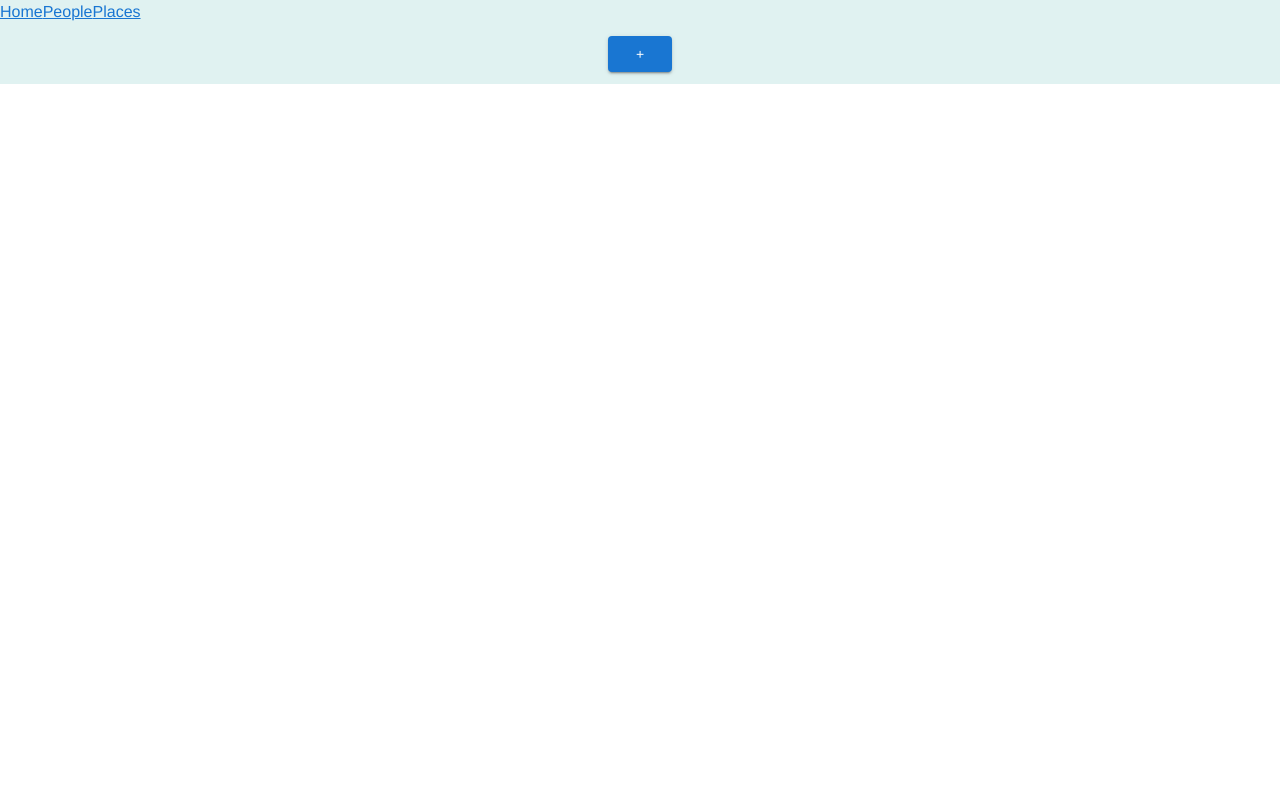
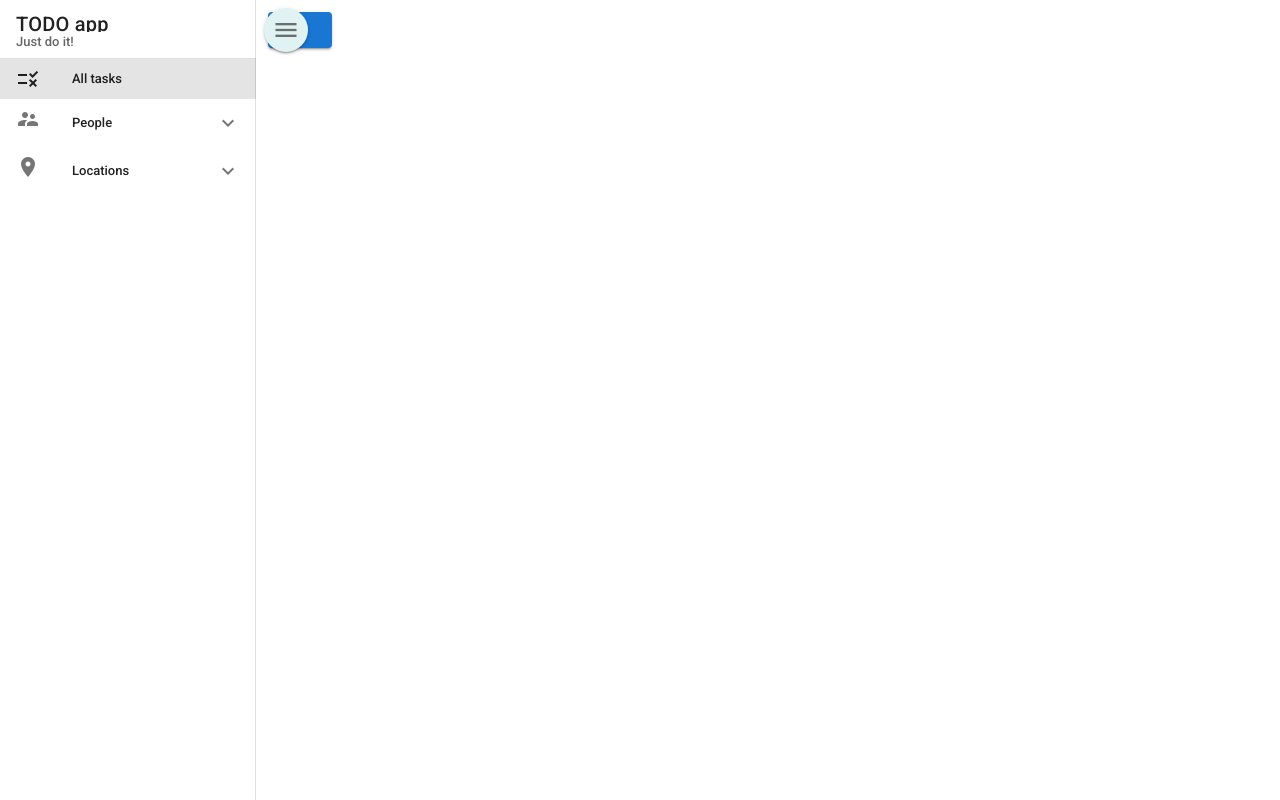
Before and after one commit to Yakhnitsa/vue-todo-app, a Vue app: page / in a window 1280 px wide. Built offline with nearby package versions, Linux system fonts and the light colour scheme; data requests are answered from the project's data file.

Commit message:
add sidebar

```diff
--- a/json-server/todo.db.json
+++ b/json-server/todo.db.json
@@ -26,7 +26,10 @@
       "id": 2,
       "text": "Buy presents for nephews",
       "isDone": false,
-      "person": null,
+      "person": {
+        "id": 3,
+        "name": "Ann"
+      },
       "location": {
         "id": 4,
         "name": "Lavina mall"
@@ -90,7 +93,10 @@
       "id": 7,
       "text": "Clean all the house",
       "isDone": false,
-      "person": null,
+      "person": {
+        "id": 0,
+        "name": "Wife"
+      },
       "location": {
         "id": 0,
         "name": "Home"
@@ -117,6 +123,72 @@
         "id": 0,
         "name": "Home"
       },
+      "childTask": null
+    },
+    {
+      "id": 10,
+      "text": "Buy tickets",
+      "isDone": false,
+      "person": {
+        "id": 0,
+        "name": "Wife"
+      },
+      "location": null,
+      "childTask": null
+    },
+    {
+      "id": 11,
+      "text": "Buy tickets",
+      "isDone": false,
+      "person": {
+        "id": 0,
+        "name": "Wife"
+      },
+      "location": null,
+      "childTask": null
+    },
+    {
+      "id": 12,
+      "text": "Buy tickets",
+      "isDone": false,
+      "person": {
+        "id": 0,
+        "name": "Wife"
+      },
+      "location": null,
+      "childTask": null
+    },
+    {
+      "id": 13,
+      "text": "Buy tickets",
+      "isDone": false,
+      "person": {
+        "id": 0,
+        "name": "Wife"
+      },
+      "location": null,
+      "childTask": null
+    },
+    {
+      "id": 14,
+      "text": "Buy tickets",
+      "isDone": false,
+      "person": {
+        "id": 0,
+        "name": "Wife"
+      },
+      "location": null,
+      "childTask": null
+    },
+    {
+      "id": 15,
+      "text": "Buy tickets",
+      "isDone": false,
+      "person": {
+        "id": 0,
+        "name": "Wife"
+      },
+      "location": null,
       "childTask": null
     }
   ],
--- a/src/App.vue
+++ b/src/App.vue
@@ -1,32 +1,57 @@
 <template>
-<!--  <div id="app">-->
-<!--    <div id="nav">-->
-<!--      <router-link to="/">Home</router-link> |-->
-<!--      <router-link to="/people">People</router-link>-->
-<!--      <router-link to="/places">Places</router-link>-->
-<!--      <router-link to="/about">About</router-link>-->
-<!--    </div>-->
-<!--    <router-view/>-->
-<!--  </div>-->
+
     <v-app>
-    <v-container class="teal lighten-5" fluid>
-      <v-row>
-              <router-link to="/">Home</router-link>
-              <router-link to="/people">People</router-link>
-              <router-link to="/places">Places</router-link>
-      </v-row>
-      <v-row>
+        <v-navigation-drawer
+                v-model="sidebar"
+                app
+                clipped>
+            <side-menu></side-menu>
+        </v-navigation-drawer>
+
+        <v-main     v-touch="{
+              left: () => this.sidebar = false,
+              right: () => this.sidebar = true, }">
+            <v-btn
+                    @click="sidebar = !sidebar"
+                    class="ml-2 mt-2"
+                    :style="{
+                        zIndex: 1100,
+                        backgroundColor: '#E0F2F1'
+                    }"
+
+                    style="z-index: 1100"
+                    absolute
+                    large
+                    elevation="2"
+                    icon
+            >
+                <v-icon>
+                    menu
+                </v-icon>
+            </v-btn>
             <router-view></router-view>
-      </v-row>
-    </v-container>
+        </v-main>
+<!--        <v-container class="teal lighten-5" fluid>-->
+<!--            <v-row>-->
+<!--                <router-link to="/">Home</router-link>-->
+<!--                <router-link to="/people">People</router-link>-->
+<!--                <router-link to="/places">Places</router-link>-->
+<!--            </v-row>-->
+<!--            <v-row>-->
+<!--                <router-view></router-view>-->
+<!--            </v-row>-->
+<!--        </v-container>-->
     </v-app>
 </template>
 <script>
     // import TodoBoard from "@/components/TodoBoard";
+    import SideMenu from "@/components/SideMenu";
     export default {
-    components: {
+        components: {SideMenu},
+        data: () => ({
+            sidebar: true,
 
-    },
+        }),
         mounted() {
             this.$store.dispatch('fetchAllData');
         }
@@ -34,24 +59,24 @@
 </script>
 
 <style lang="scss">
-#app {
-  font-family: Avenir, Helvetica, Arial, sans-serif;
-  -webkit-font-smoothing: antialiased;
-  -moz-osx-font-smoothing: grayscale;
-  text-align: center;
-  color: #2c3e50;
-}
+    /*#app {*/
+    /*    font-family: Avenir, Helvetica, Arial, sans-serif;*/
+    /*    -webkit-font-smoothing: antialiased;*/
+    /*    -moz-osx-font-smoothing: grayscale;*/
+    /*    text-align: left;*/
+    /*    color: #2c3e50;*/
+    /*}*/
 
-#nav {
-  padding: 30px;
+    /*#nav {*/
+    /*    padding: 30px;*/
 
-  a {
-    font-weight: bold;
-    color: #2c3e50;
+    /*    a {*/
+    /*        font-weight: bold;*/
+    /*        color: #2c3e50;*/
 
-    &.router-link-exact-active {
-      color: #42b983;
-    }
-  }
-}
+    /*        &.router-link-exact-active {*/
+    /*            color: #42b983;*/
+    /*        }*/
+    /*    }*/
+    /*}*/
 </style>
--- /dev/null
+++ b/src/components/SideMenu.vue
@@ -0,0 +1,70 @@
+<template>
+    <v-list
+            dense
+    >
+        <v-list-item link>
+            <v-list-item-content>
+                <v-list-item-title class="title">
+                    TODO app
+                </v-list-item-title>
+                <v-list-item-subtitle>Just do it!</v-list-item-subtitle>
+            </v-list-item-content>
+        </v-list-item>
+        <v-divider></v-divider>
+        <v-list-item
+                to="/"
+                link>
+            <v-list-item-icon>
+                <v-icon>rule</v-icon>
+            </v-list-item-icon>
+            <v-list-item-title>All tasks</v-list-item-title>
+        </v-list-item>
+        <v-list-item
+                link>
+            <v-list-item-icon @click="moveToPeople">
+                <v-icon>supervisor_account</v-icon>
+            </v-list-item-icon>
+            <v-list-item-title @click="moveToPeople">People</v-list-item-title>
+            <v-list-item-action>
+                <v-icon @click="peopleMenu = !peopleMenu" color="grey darken-1">
+                    {{peopleMenu ? 'expand_more':'navigate_next'}}
+                </v-icon>
+            </v-list-item-action>
+        </v-list-item>
+        <v-list-item
+                link>
+            <v-list-item-icon @click="moveToLocations">
+                <v-icon>place</v-icon>
+            </v-list-item-icon>
+            <v-list-item-title @click="moveToLocations">Locations</v-list-item-title>
+            <v-list-item-action>
+                <v-icon @click="placesMenu = !placesMenu" color="grey darken-1">
+                    {{placesMenu ? 'expand_more':'navigate_next'}}
+                </v-icon>
+            </v-list-item-action>
+        </v-list-item>
+    </v-list>
+</template>
+
+<script>
+    export default {
+        name: "SideMenu",
+        data: () => ({
+            peopleMenu: true,
+            placesMenu: true,
+            headTasks: true,
+        }),
+        methods:{
+            moveToPeople() {
+                this.$router.push('people');
+            },
+            moveToLocations(){
+                this.$router.push('locations');
+            }
+        }
+    }
+</script>
+
+<style scoped>
+
+</style>
```
Also changed, not shown: src/components/TodoEditDialog.vue (+7 -0 lines). Lines whose indentation alone changed are shown as unchanged.
